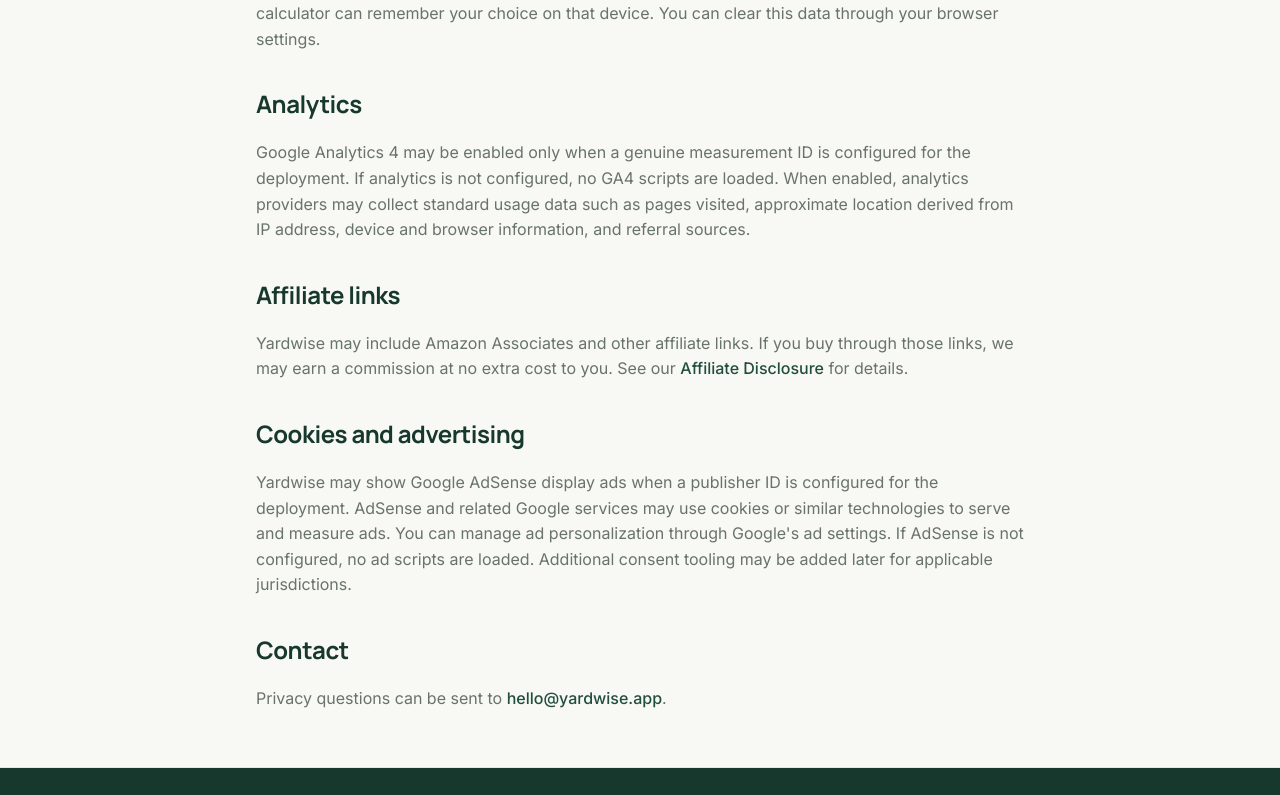
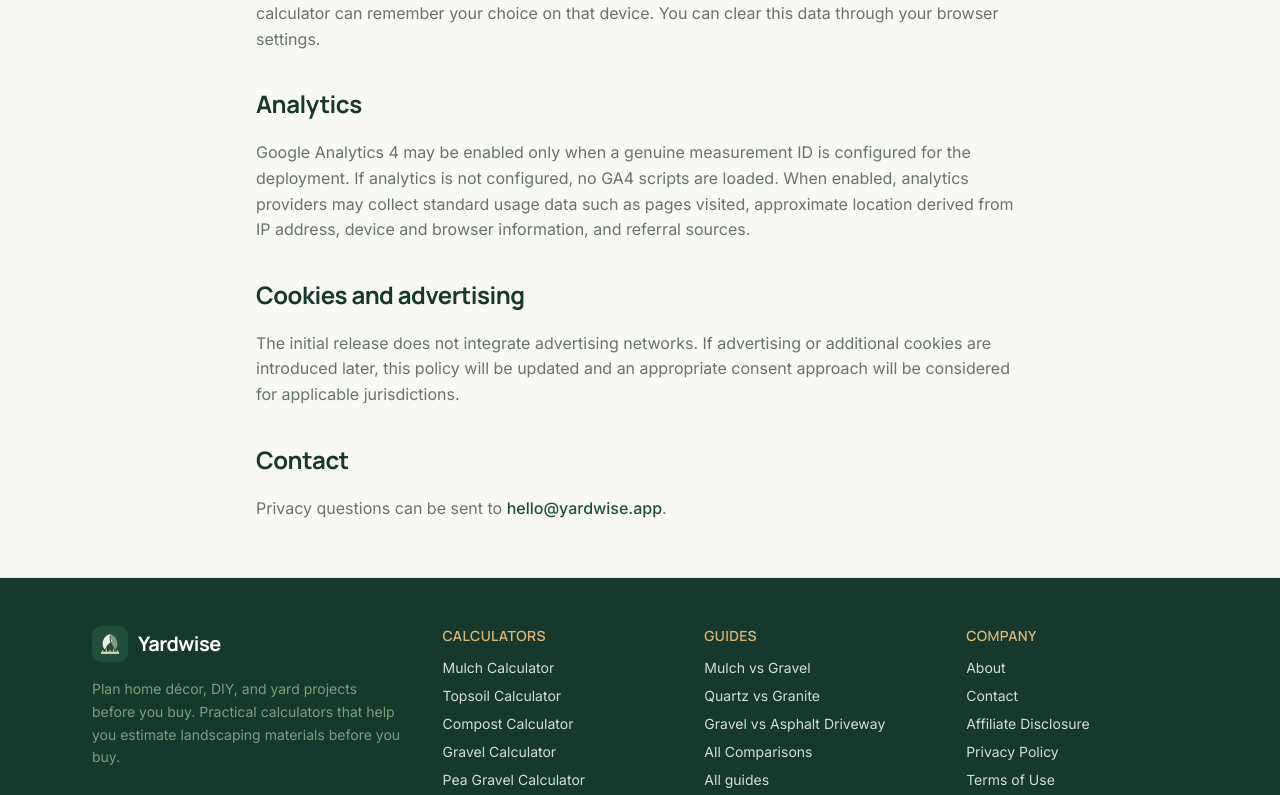
Before and after one commit to talhashah34/yardwise-tools, a Next.js app: page /privacy-policy in a window 1280 px wide. Shown: the part 627-1422 px from the top of the page. Built offline with nearby package versions, Linux system fonts and the light colour scheme; no server answers.

Commit message:
Deploy Yardwise remaining (9)

```diff
--- a/src/app/privacy-policy/page.tsx
+++ b/src/app/privacy-policy/page.tsx
@@ -48,23 +48,11 @@ export default function PrivacyPolicyPage() {
           and browser information, and referral sources.
         </p>
 
-        <h2 className="pt-4 text-2xl text-deep-green">Affiliate links</h2>
-        <p>
-          Yardwise may include Amazon Associates and other affiliate links. If you buy
-          through those links, we may earn a commission at no extra cost to you. See our{" "}
-          <a href="/affiliate-disclosure" className="font-medium text-forest hover:underline">
-            Affiliate Disclosure
-          </a>{" "}
-          for details.
-        </p>
-
         <h2 className="pt-4 text-2xl text-deep-green">Cookies and advertising</h2>
         <p>
-          Yardwise may show Google AdSense display ads when a publisher ID is configured
-          for the deployment. AdSense and related Google services may use cookies or
-          similar technologies to serve and measure ads. You can manage ad personalization
-          through Google&apos;s ad settings. If AdSense is not configured, no ad scripts are
-          loaded. Additional consent tooling may be added later for applicable jurisdictions.
+          The initial release does not integrate advertising networks. If advertising
+          or additional cookies are introduced later, this policy will be updated and an
+          appropriate consent approach will be considered for applicable jurisdictions.
         </p>
 
         <h2 className="pt-4 text-2xl text-deep-green">Contact</h2>
```
